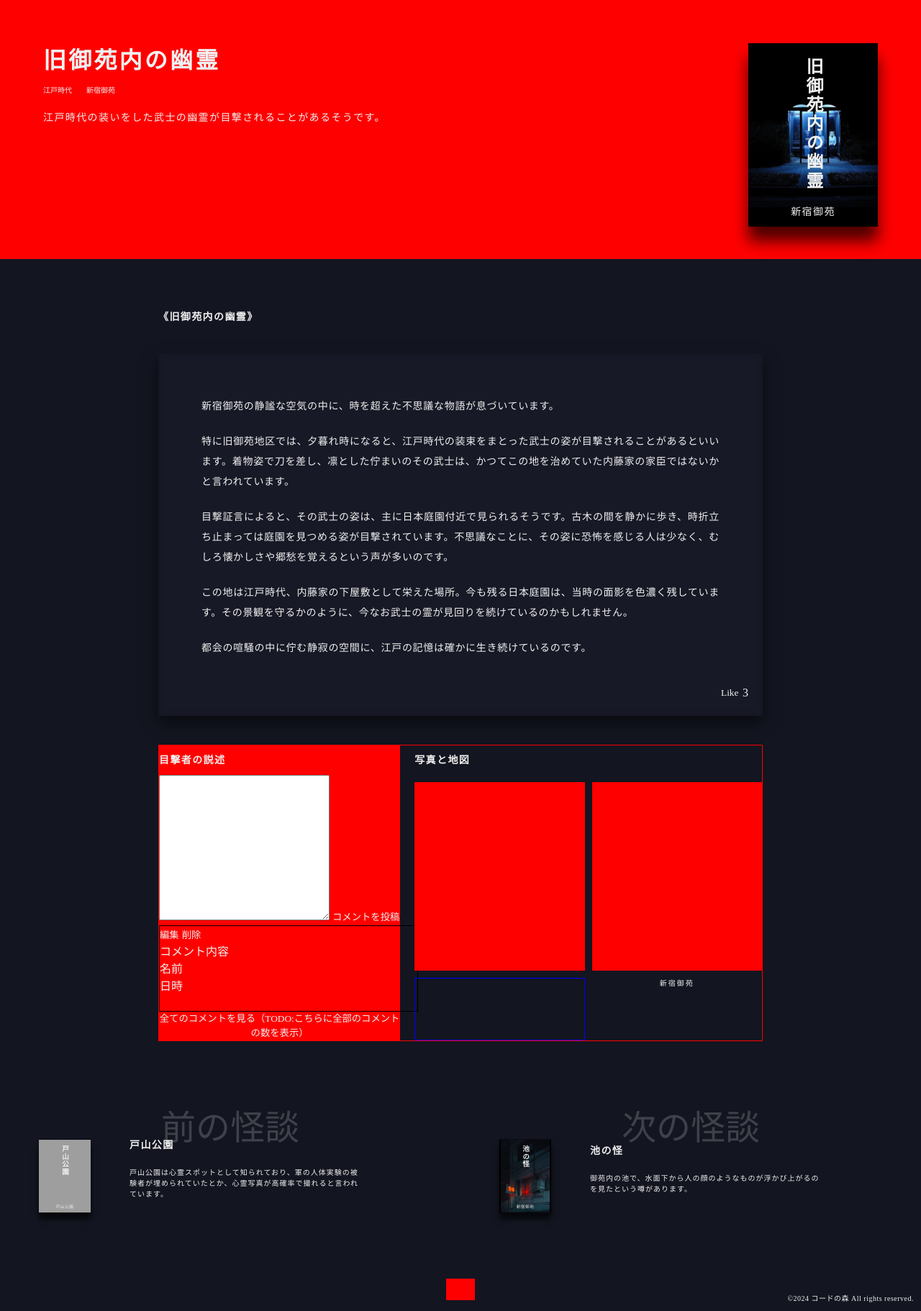
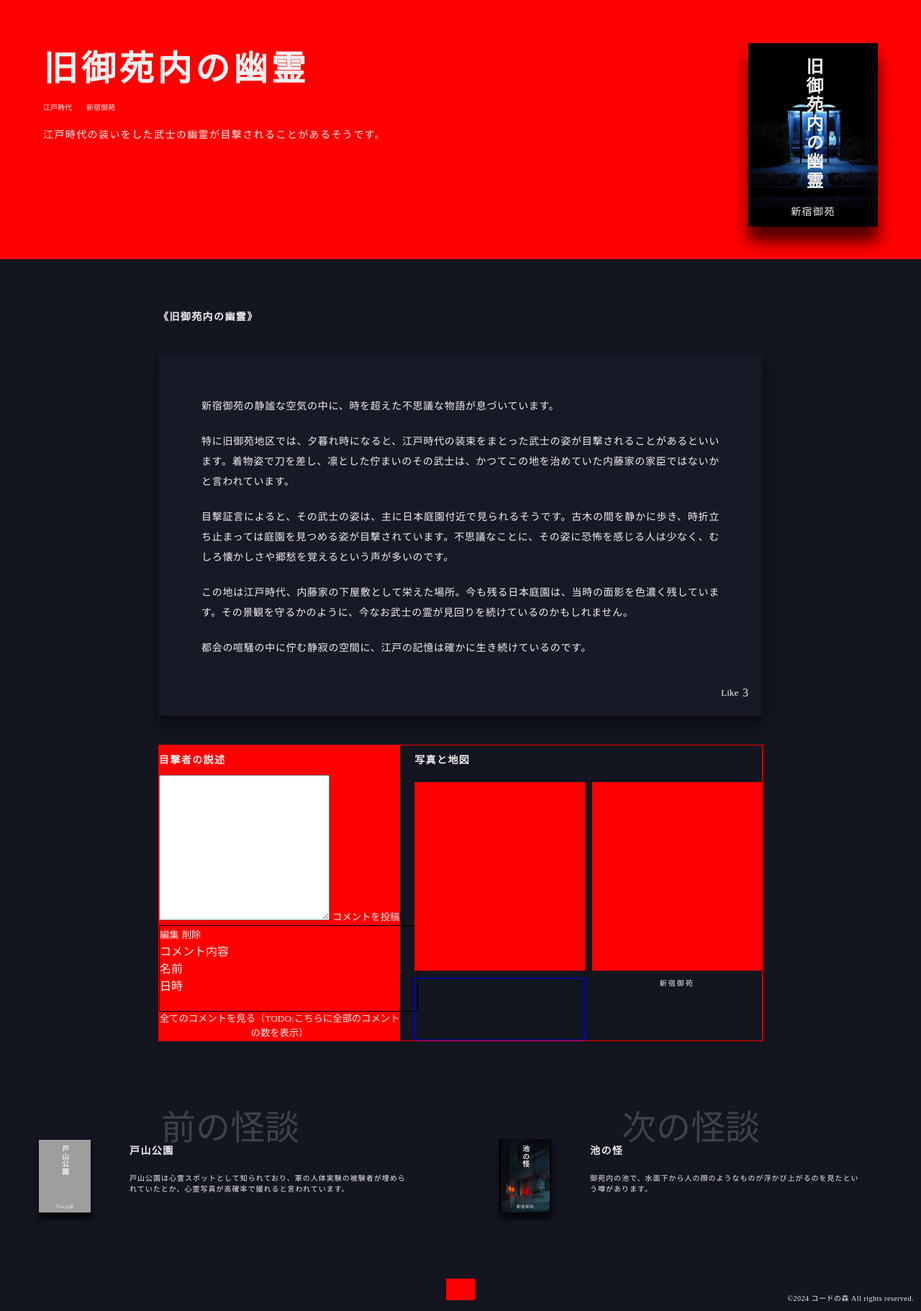
Before and after one commit to liuchiawei/Deep-Shinjuku, a PHP site: page /story.php?id=1 in a window 1280 px wide. Shown: the whole page at 72% size. Run offline with PHP 8.4, Linux system fonts and the light colour scheme; a map, chart or similar area stays blank; some web fonts are replaced; grey boxes are pictures that could not be loaded.

Commit message:
story.php layout change

```diff
--- a/css/style.css
+++ b/css/style.css
@@ -263,12 +263,12 @@ html, body {
 }
 
 .story-info {
-    width: 50%;
+    width: 60%;
     position: relative;
 }
 
 .story-info-title {
-    font-size: var(--font-size-l);
+    font-size: var(--font-size-xl);
     font-family: var(--font-title);
     font-weight: var(--font-weight-xl);
     letter-spacing: var(--letter-spacing-l);
```
